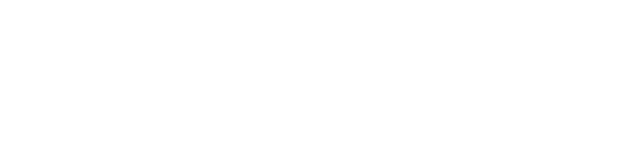
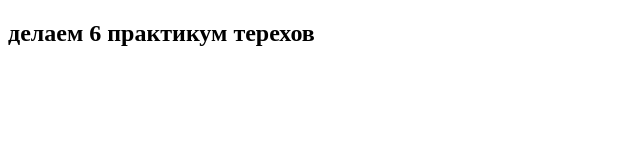
Before and after one commit to HanyBin/6-python.-web, a plain HTML site: page index.html in a window 1280 px wide. Shown: the whole page, without its empty margins (0-640 px from the left). Drawn offline with Linux system fonts and the light colour scheme.

Commit message:
Update index.html

```diff
--- a/index.html
+++ b/index.html
@@ -8,7 +8,7 @@
 
     <body>
 
-        <h2делаем 6 практикум</h2>
+        <h2>делаем 6 практикум терехов</h2>
     </body>
 
 </html>
```
